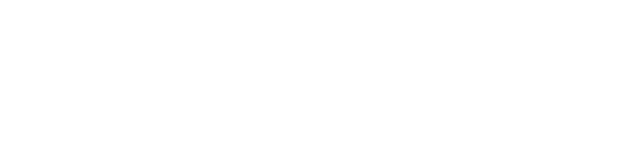
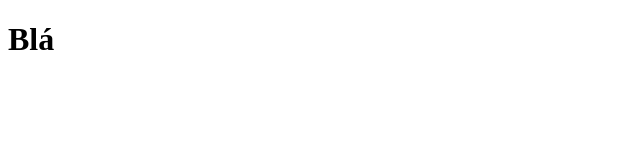
Before and after one commit to daniellamorim/portifilio, a plain HTML site: page index.html in a window 1280 px wide. Shown: the whole page, without its empty margins (0-640 px from the left). Drawn offline with Linux system fonts and the light colour scheme.

Commit message:
Título inserido

```diff
--- a/index.html
+++ b/index.html
@@ -6,6 +6,6 @@
     <title>Document</title>
 </head>
 <body>
-
+    <h1>Blá</h1>
 </body>
 </html>
```
